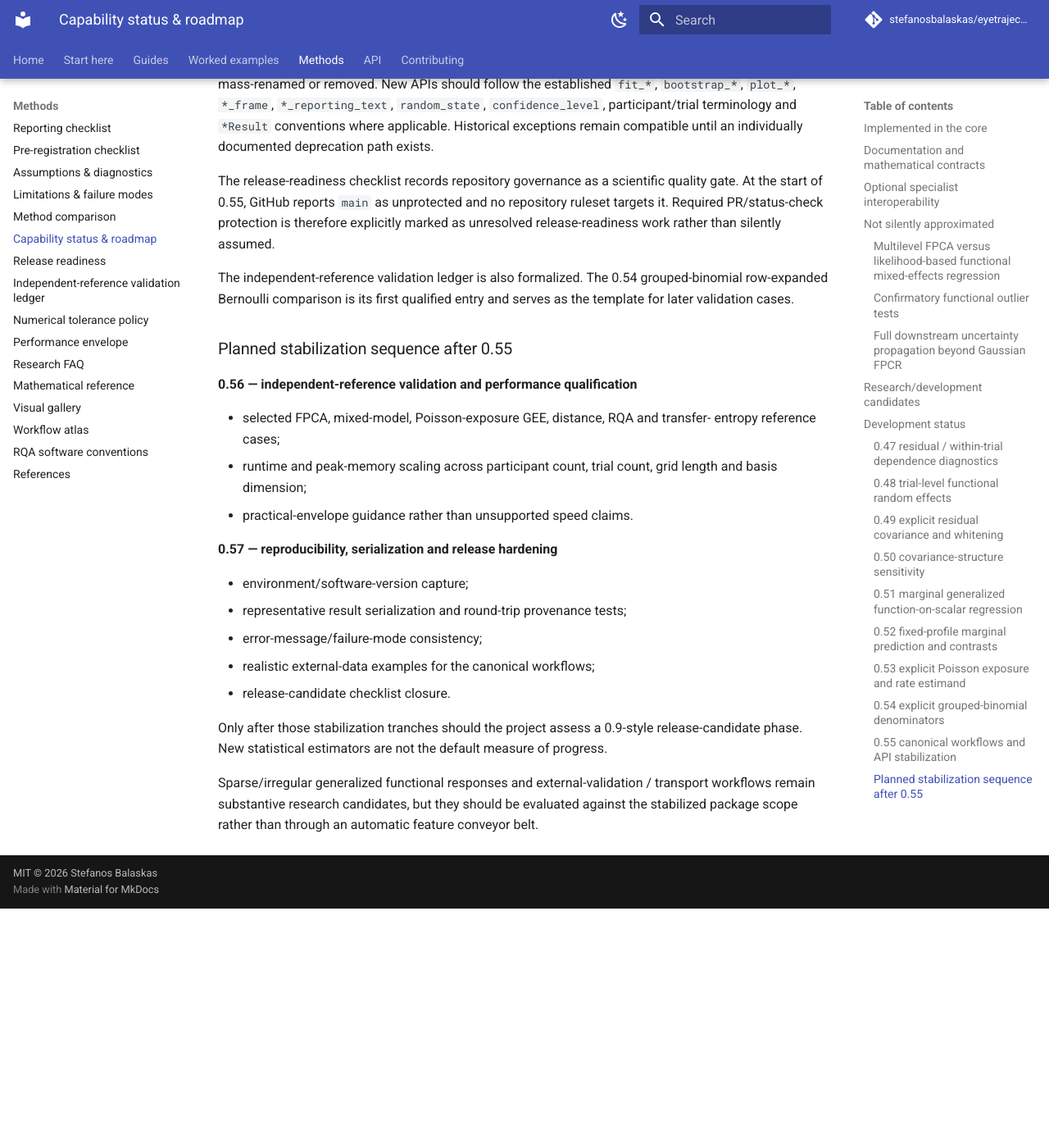
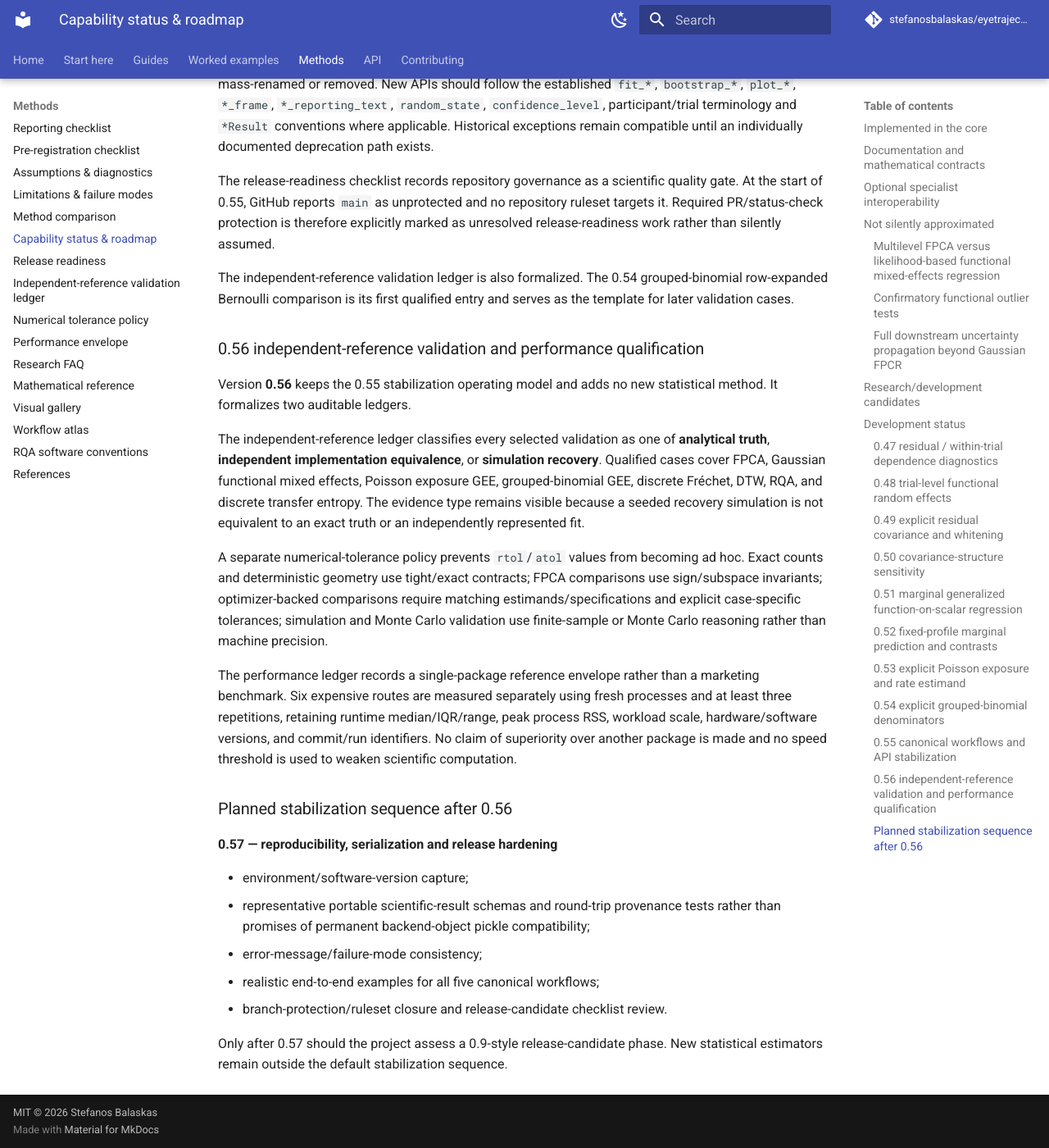
Before and after one commit to stefanosbalaskas/eyetrajectoriespy, an MkDocs documentation site: the page built from docs/methods/status-roadmap.md, in a window 1280 px wide and 1400 px high, scrolled down 14634 px. Shown: the whole window at 82% size. Built offline with MkDocs 1.6.1 and Material for MkDocs 9.7.7, drawn with Linux system fonts in a browser that asks for light colours; comment, search, counter and statistics services are not loaded; before the commit the page ends 15742 px from its top, so only the background shows below that; some of the changed text lies outside the part shown.

Commit message:
Advance roadmap to 0.56 qualification phase

```diff
--- a/docs/methods/status-roadmap.md
+++ b/docs/methods/status-roadmap.md
@@ -149,7 +149,7 @@ A candidate enters the public API only when it can preserve the package rules: e
 
 ## Development status
 
-The current development line is **0.55.0.dev0**. The package remains pre-release while scientific contracts, optional-backend validation, documentation, and cross-platform qualification continue to mature.
+The current development line is **0.56.0.dev0**. The package remains pre-release while scientific contracts, optional-backend validation, documentation, and cross-platform qualification continue to mature.
 
 
 ### 0.47 residual / within-trial dependence diagnostics
@@ -407,29 +407,43 @@ The independent-reference validation ledger is also formalized. The 0.54
 grouped-binomial row-expanded Bernoulli comparison is its first qualified
 entry and serves as the template for later validation cases.
 
-### Planned stabilization sequence after 0.55
+### 0.56 independent-reference validation and performance qualification
 
-**0.56 — independent-reference validation and performance qualification**
+Version **0.56** keeps the 0.55 stabilization operating model and adds no new
+statistical method. It formalizes two auditable ledgers.
 
-- selected FPCA, mixed-model, Poisson-exposure GEE, distance, RQA and transfer-
-  entropy reference cases;
-- runtime and peak-memory scaling across participant count, trial count, grid
-  length and basis dimension;
-- practical-envelope guidance rather than unsupported speed claims.
+The independent-reference ledger classifies every selected validation as one
+of **analytical truth**, **independent implementation equivalence**, or
+**simulation recovery**. Qualified cases cover FPCA, Gaussian functional mixed
+effects, Poisson exposure GEE, grouped-binomial GEE, discrete Fréchet, DTW,
+RQA, and discrete transfer entropy. The evidence type remains visible because
+a seeded recovery simulation is not equivalent to an exact truth or an
+independently represented fit.
+
+A separate numerical-tolerance policy prevents `rtol`/`atol` values from
+becoming ad hoc. Exact counts and deterministic geometry use tight/exact
+contracts; FPCA comparisons use sign/subspace invariants; optimizer-backed
+comparisons require matching estimands/specifications and explicit
+case-specific tolerances; simulation and Monte Carlo validation use
+finite-sample or Monte Carlo reasoning rather than machine precision.
+
+The performance ledger records a single-package reference envelope rather than
+a marketing benchmark. Six expensive routes are measured separately using
+fresh processes and at least three repetitions, retaining runtime
+median/IQR/range, peak process RSS, workload scale, hardware/software versions,
+and commit/run identifiers. No claim of superiority over another package is
+made and no speed threshold is used to weaken scientific computation.
+
+### Planned stabilization sequence after 0.56
 
 **0.57 — reproducibility, serialization and release hardening**
 
 - environment/software-version capture;
-- representative result serialization and round-trip provenance tests;
+- representative portable scientific-result schemas and round-trip provenance
+  tests rather than promises of permanent backend-object pickle compatibility;
 - error-message/failure-mode consistency;
-- realistic external-data examples for the canonical workflows;
-- release-candidate checklist closure.
+- realistic end-to-end examples for all five canonical workflows;
+- branch-protection/ruleset closure and release-candidate checklist review.
 
-Only after those stabilization tranches should the project assess a 0.9-style
-release-candidate phase. New statistical estimators are not the default measure
-of progress.
-
-Sparse/irregular generalized functional responses and external-validation /
-transport workflows remain substantive research candidates, but they should be
-evaluated against the stabilized package scope rather than through an automatic
-feature conveyor belt.
+Only after 0.57 should the project assess a 0.9-style release-candidate phase.
+New statistical estimators remain outside the default stabilization sequence.
```
